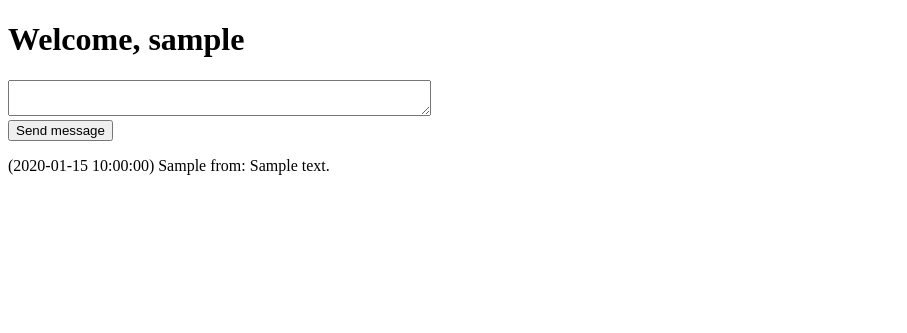
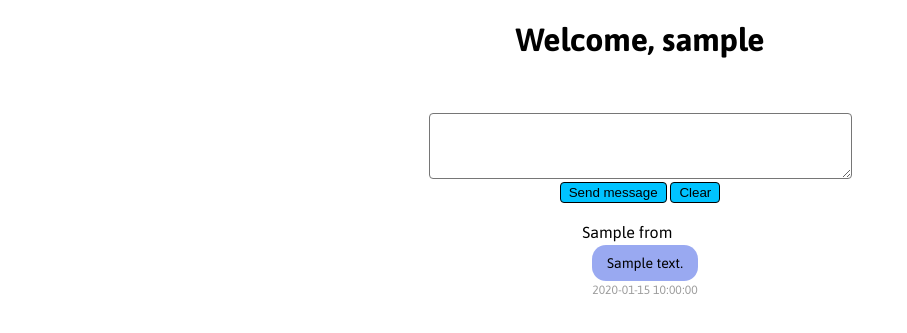
Before and after one commit to dan360z/Flask-Chat, a Flask app: template templates/chat.html in a window 1280 px wide. Shown: the top 333 px of the page, without its empty margins (0-907 px from the left). Run offline with Flask 2, Linux system fonts and the light colour scheme; the template is opened without the code that fills it: most values are stand-ins (such as "Sample title", 1, 10 or a date in 2020).

Commit message:
Added clear chat functionality and styled with sass

```diff
--- a/run.py
+++ b/run.py
@@ -22,6 +22,10 @@ def index():
     if request.method == "POST":
         session["username"] = request.form["username"]
 
+    if messages:
+        del messages [:]
+        return redirect(url_for("user", username=session["username"]))
+
     if "username" in session:
         return redirect(url_for("user", username=session["username"]))
 
@@ -41,4 +45,4 @@ def user(username):
     return render_template("chat.html", username = username, chat_messages = messages)
 
 
-app.run(host=os.getenv('IP', '0.0.0.0'), port=int(os.getenv('PORT', '5000')), debug=False) #Environment variable
+app.run(host=os.getenv('IP', '0.0.0.0'), port=int(os.getenv('PORT', '5000')), debug=True) #Environment variable
--- /dev/null
+++ b/static/scss/main.css
@@ -0,0 +1,46 @@
+@import url("https://fonts.googleapis.com/css?family=Asap:400,500,700");
+body {
+  text-align: center;
+  font-family: 'Asap', sans-serif; }
+
+h1 {
+  margin-bottom: 55px; }
+
+textarea,
+input {
+  border-radius: 4px; }
+
+button {
+  background-color: #00c3ff;
+  padding: 2px 8px;
+  border: 1px solid #000;
+  border-radius: 4px; }
+  button:hover {
+    background-color: #7ad2ec;
+    cursor: pointer; }
+
+.clear-btn {
+  padding: 2px 0; }
+  .clear-btn a {
+    color: #000;
+    padding: 2px 8px;
+    text-decoration: none; }
+
+.chat-wrapper {
+  display: inline-block; }
+  .chat-wrapper .chat-head {
+    margin: 20px 0 0 0px;
+    text-align: left; }
+  .chat-wrapper .message {
+    max-width: 300px;
+    font-size: 14px;
+    background-color: #4361e68a;
+    margin: 4px 0 2px 10px;
+    padding: 10px;
+    border-radius: 14px; }
+  .chat-wrapper .time {
+    font-size: 12px;
+    color: #9c9c9c;
+    margin: 0px 0px 0px 10px; }
+
+/*# sourceMappingURL=main.css.map */
--- /dev/null
+++ b/static/scss/main.scss
@@ -0,0 +1,57 @@
+@import url('https://fonts.googleapis.com/css?family=Asap:400,500,700');
+
+body {
+    text-align: center;
+    font-family: 'Asap', sans-serif;
+}
+
+h1 {
+    margin-bottom: 55px;
+}
+
+textarea,
+input {
+    border-radius: 4px;
+}
+
+button {
+    background-color: #00c3ff;
+    padding: 2px 8px;
+    border: 1px solid #000;
+    border-radius: 4px;
+    &:hover {
+        background-color: #7ad2ec;
+        cursor: pointer;
+    }
+}
+
+.clear-btn {
+    padding: 2px 0;
+    a {
+        color: #000;
+        padding: 2px 8px;
+        text-decoration: none;
+    }
+}
+
+//---Chat---
+.chat-wrapper {
+    display: inline-block;
+    .chat-head {
+        margin: 20px 0 0 0px;
+        text-align: left;
+    }
+    .message {
+        max-width: 300px;
+        font-size: 14px;
+        background-color: #4361e68a;
+        margin: 4px 0 2px 10px;
+        padding: 10px;
+        border-radius: 14px;
+    }
+    .time {
+        font-size: 12px;
+        color: #9c9c9c;
+        margin: 0px 0px 0px 10px;
+    }
+}
--- a/templates/chat.html
+++ b/templates/chat.html
@@ -4,6 +4,7 @@
     <meta charset="UTF-8">
     <meta name="viewport" content="width=device-width, initial-scale=1.0">
     <meta http-equiv="X-UA-Compatible" content="ie=edge">
+    <link rel="stylesheet" href="{{ url_for('static', filename='scss/main.css' ) }}" type="text/css" />
     <title>{{ username }}'s chat</title>
 </head>
 <body>
@@ -11,13 +12,19 @@
     <h1>Welcome, {{ username }}</h1>
 
     <form method="POST">
-        <textarea cols="50" rows"4" name="message" id="message"></textarea>
+        <textarea cols="50" rows="4" name="message" id="message"></textarea>
         <br>
         <button>Send message</button>
+        <button type="button" class="clear-btn"><a href="{{ url_for('index') }}">Clear</a></button>
     </form>
 
     {% for message in chat_messages %}
-    <p>({{ message.timestamp }}) {{ message.from}}: {{message.message}}</p>
+    <div class="chat-wrapper">
+        <p class="chat-head">{{ message.from}}</p>
+        <p class="message">{{message.message}}</p>
+        <p class="time">{{ message.timestamp }}</p>
+    </div>
+    <br>
     {% endfor %}
 
     <script>
@@ -30,13 +37,13 @@
 
         textbox.onkeydown = function(e) {//This function will be run everytime a key is pressed in the textbox.
 
-            clearTimeout(timer)
+            clearTimeout(timer);
 
             timer = setTimeout(function() {
                 location.reload();
-            }, 5000)
+            }, 5000);
 
-        }
+        };
 
     </script>
 </body>
--- a/templates/index.html
+++ b/templates/index.html
@@ -4,6 +4,7 @@
     <meta charset="UTF-8">
     <meta name="viewport" content="width=device-width, initial-scale=1.0">
     <meta http-equiv="X-UA-Compatible" content="ie=edge">
+    <link rel="stylesheet" href="{{ url_for('static', filename='scss/main.css' ) }}" type="text/css" />
     <title>Home Page</title>
 </head>
 <body>
```
Also changed, not shown: 1 other file.
